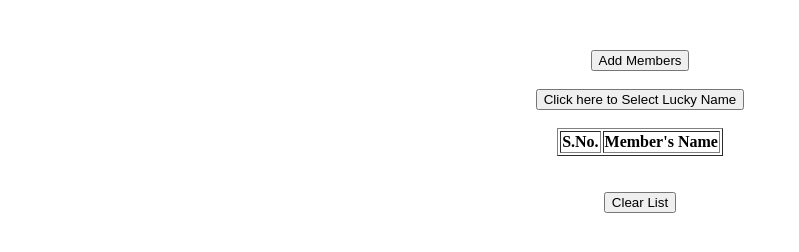
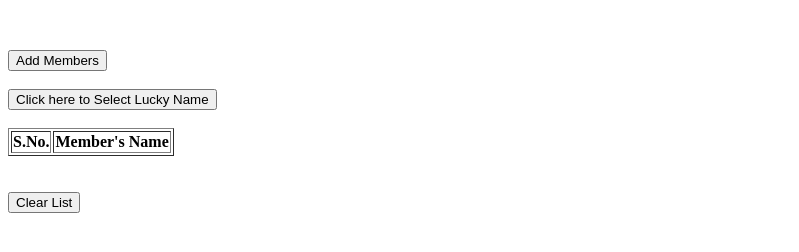
Before and after one commit to anwarmoazam/JS-Projects, a plain HTML site: page lottery.html in a window 1280 px wide. Shown: the whole page, without its empty margins (0-799 px from the left). Drawn offline with Linux system fonts and the light colour scheme.

Commit message:
practice

```diff
--- a/lottery.css
+++ b/lottery.css
@@ -1,6 +1,6 @@
 .container{
     margin-top: 50px;
-    text-align: center;
+    /* text-align: center; */
 }
 
 .center{
--- a/lottery.html
+++ b/lottery.html
@@ -11,7 +11,7 @@
     <div class="container">
         <button id="start">Add Members</button><br><br>
         <button id="end">Click here to Select Lucky Name</button><br><br>
-        <table class="center" border="1px" text-align="center">
+        <table border="1px" text-align="center">
             <thead>
                 <th>S.No.</th>
                 <th>Member's Name</th>
--- a/lottery.js
+++ b/lottery.js
@@ -33,6 +33,7 @@ function addMembers() {
         let tmp = JSON.parse(localStorage.nameList);
         tmp.push(name);
         localStorage.nameList = JSON.stringify(tmp);
+        // document.getElementsByClassName('.container');
         document.getElementsByTagName('tbody')[0].innerHTML = "";
         showMembers();
         document.getElementById('end').disabled = false
@@ -40,9 +41,6 @@ function addMembers() {
 }
 
 function getLuckyName() {
-    // document.getElementById('clear').disabled = false;
-    // let output = document.createElement('div');
-    // output.setAttribute('id','output');
     let min = 0;
     let max = JSON.parse(localStorage.nameList).length-1;
     let random = Math.floor(Math.random() * (max - min + 1)) + min;
@@ -61,3 +59,13 @@ function showMembers(){
     }
     tableDom.appendChild(table);
 }
+
+function sortTable(table,column,asc =true){
+
+}
+
+let tBody = document.querySelectorAll('tbody');
+let rows = tBody[0].querySelectorAll('tr')
+for(let i=0; i<rows.length; i++){
+    console.log(rows[i].innerHTML);
+}
```
